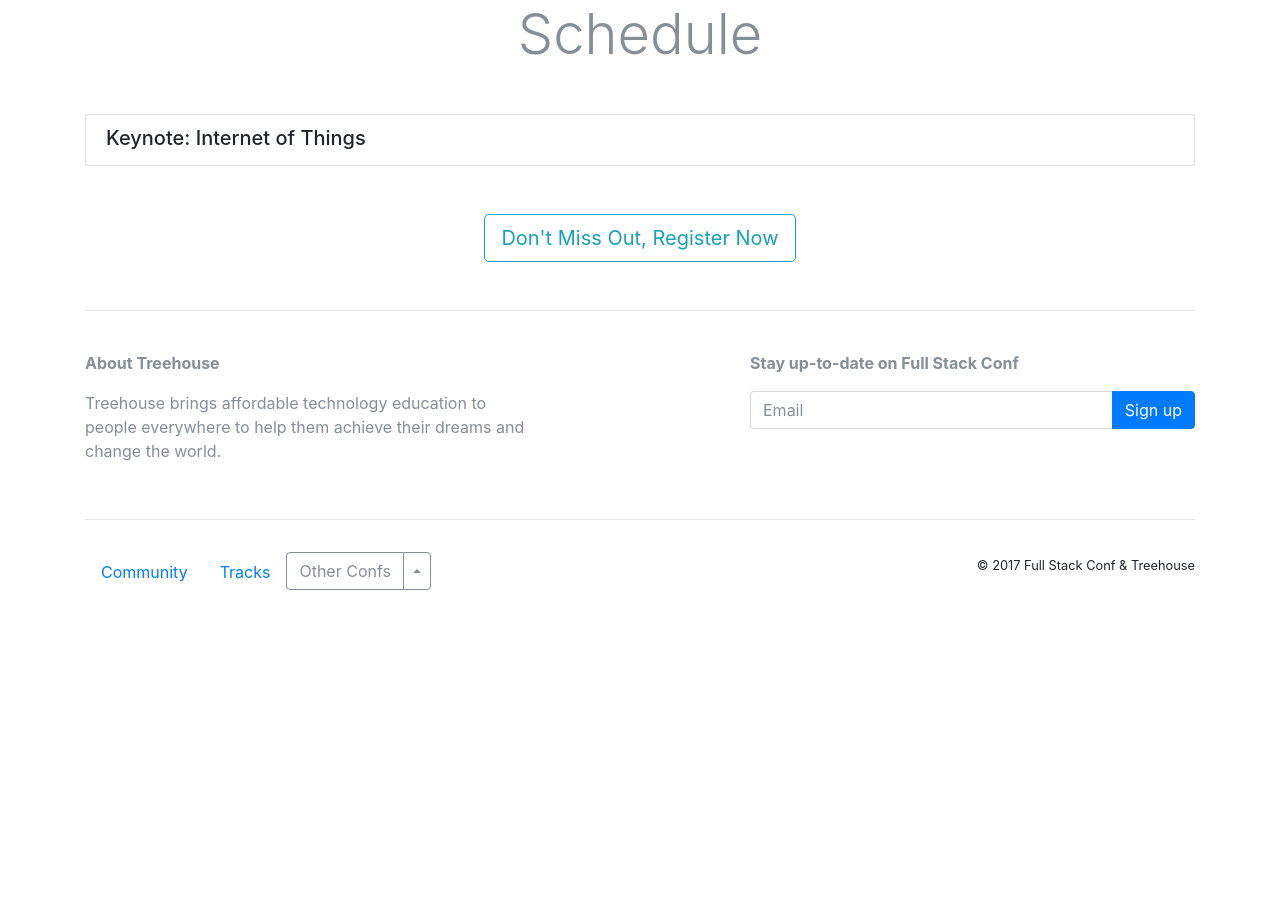
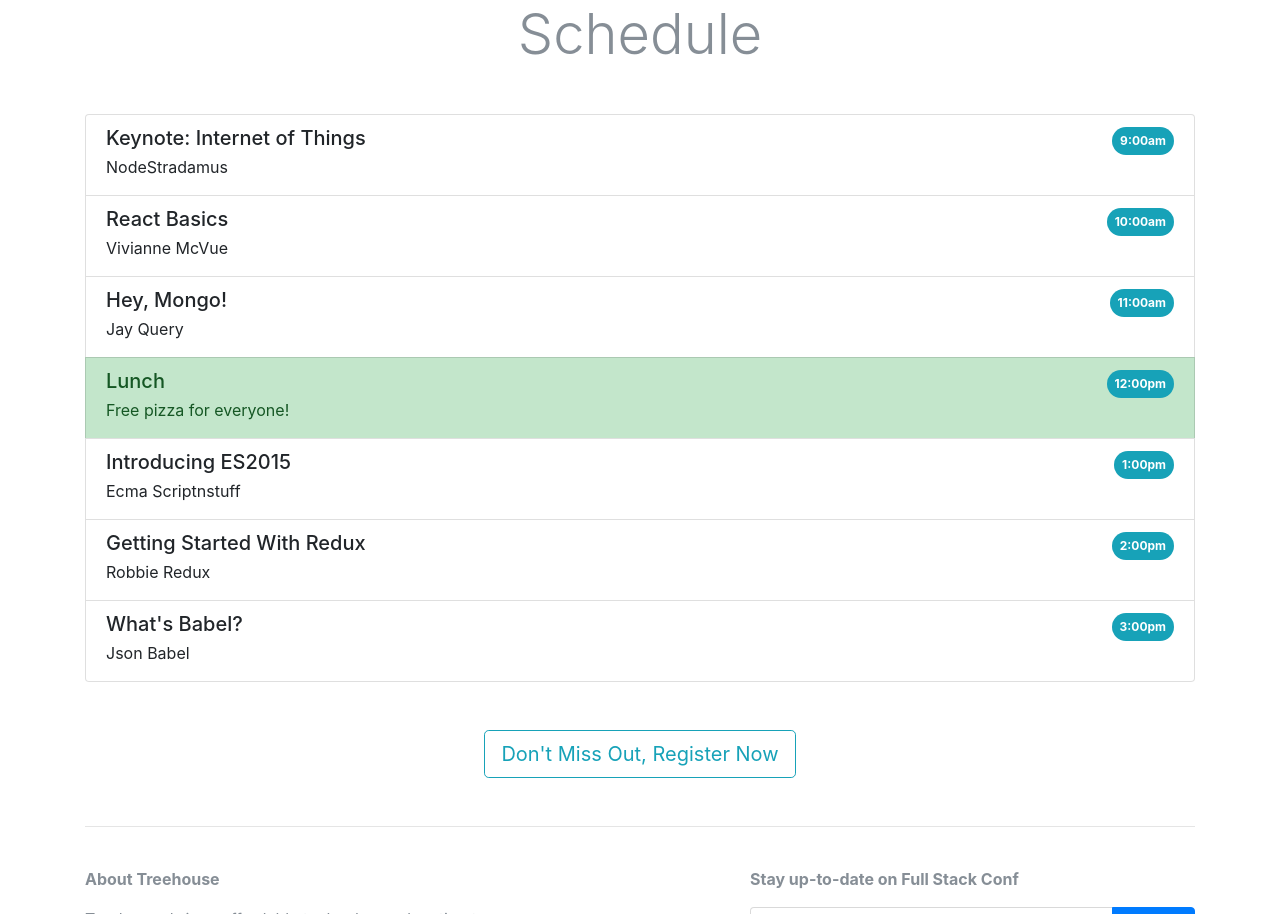
Before and after one commit to tdimnet/full-stack-conf, a plain HTML site: page index.html in a window 1280 px wide. Shown: the part 1860-2774 px from the top of the page. Before the commit the page ends 2468 px from the top, so only its background shows below. Drawn offline with nearby package versions, Linux system fonts and the light colour scheme.

Commit message:
Add all the schedule items

```diff
--- a/index.html
+++ b/index.html
@@ -157,7 +157,51 @@
         <li class="list-group-item">
           <div class="d-flex justify-content-between">
             <h5 class="mb-1">Keynote: Internet of Things</h5>
+            <span class="badge badge-pill badge-info p-2">9:00am</span>
           </div>
+          <p class="mb-1">NodeStradamus</p>
+        </li>
+        <li class="list-group-item">
+          <div class="d-flex justify-content-between">
+            <h5 class="mb-1">React Basics</h5>
+            <span class="badge badge-pill badge-info p-2">10:00am</span>
+          </div>
+          <p class="mb-1">Vivianne McVue</p>
+        </li>
+        <li class="list-group-item">
+          <div class="d-flex justify-content-between">
+            <h5 class="mb-1">Hey, Mongo!</h5>
+            <span class="badge badge-pill badge-info p-2">11:00am</span>
+          </div>
+          <p class="mb-1">Jay Query</p>
+        </li>
+        <li class="list-group-item list-group-item-success">
+          <div class="d-flex justify-content-between">
+            <h5 class="mb-1">Lunch</h5>
+            <span class="badge badge-pill badge-info p-2">12:00pm</span>
+          </div>
+          <p class="mb-1">Free pizza for everyone!</p>
+        </li>
+        <li class="list-group-item">
+          <div class="d-flex justify-content-between">
+            <h5 class="mb-1">Introducing ES2015</h5>
+            <span class="badge badge-pill badge-info p-2">1:00pm</span>
+          </div>
+          <p class="mb-1">Ecma Scriptnstuff</p>
+        </li>
+        <li class="list-group-item">
+          <div class="d-flex justify-content-between">
+            <h5 class="mb-1">Getting Started With Redux</h5>
+            <span class="badge badge-pill badge-info p-2">2:00pm</span>
+          </div>
+          <p class="mb-1">Robbie Redux</p>
+        </li>
+        <li class="list-group-item">
+          <div class="d-flex justify-content-between">
+            <h5 class="mb-1">What's Babel?</h5>
+            <span class="badge badge-pill badge-info p-2">3:00pm</span>
+          </div>
+          <p class="mb-1">Json Babel</p>
         </li>
       </ul>
       <!-- /schedule  -->
```
